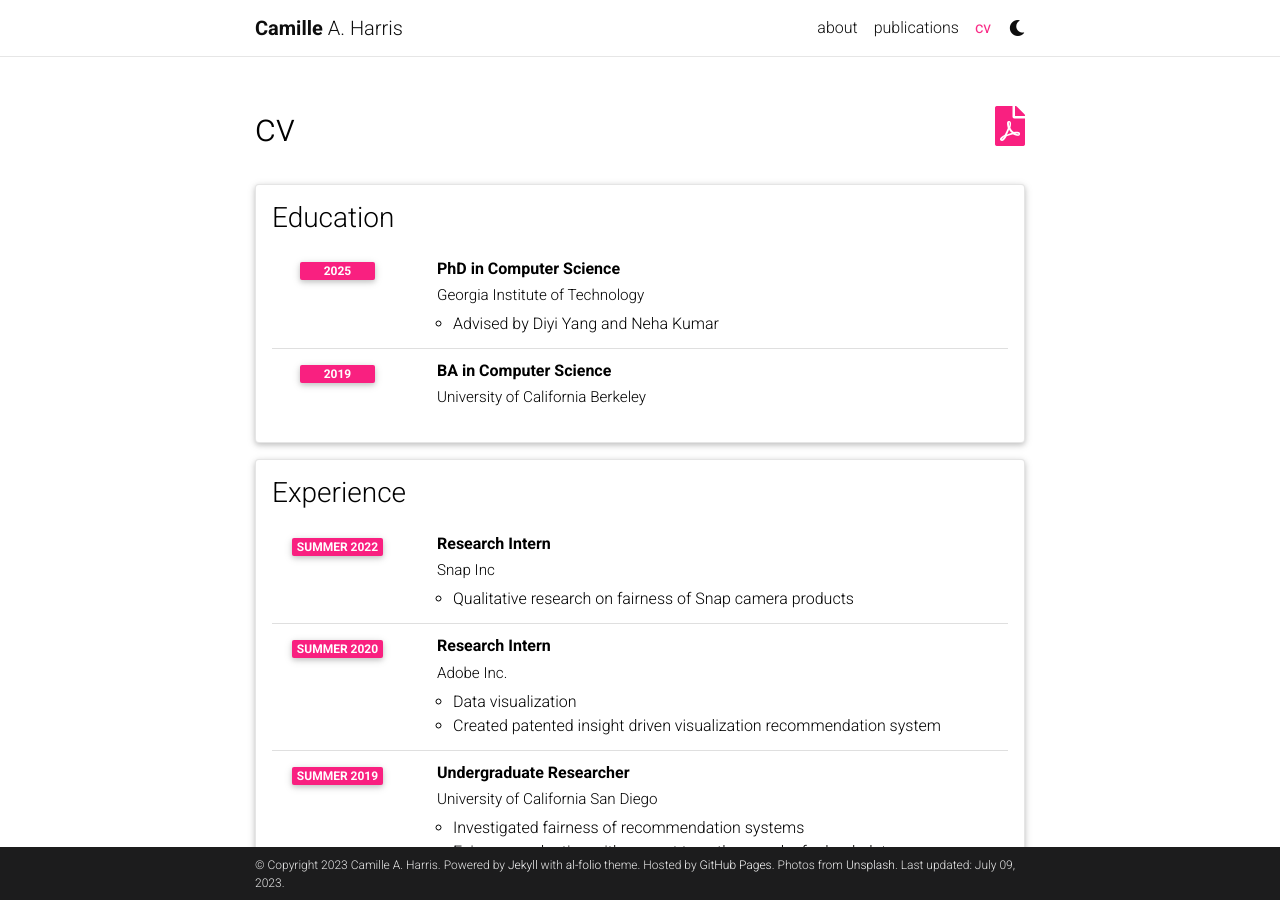
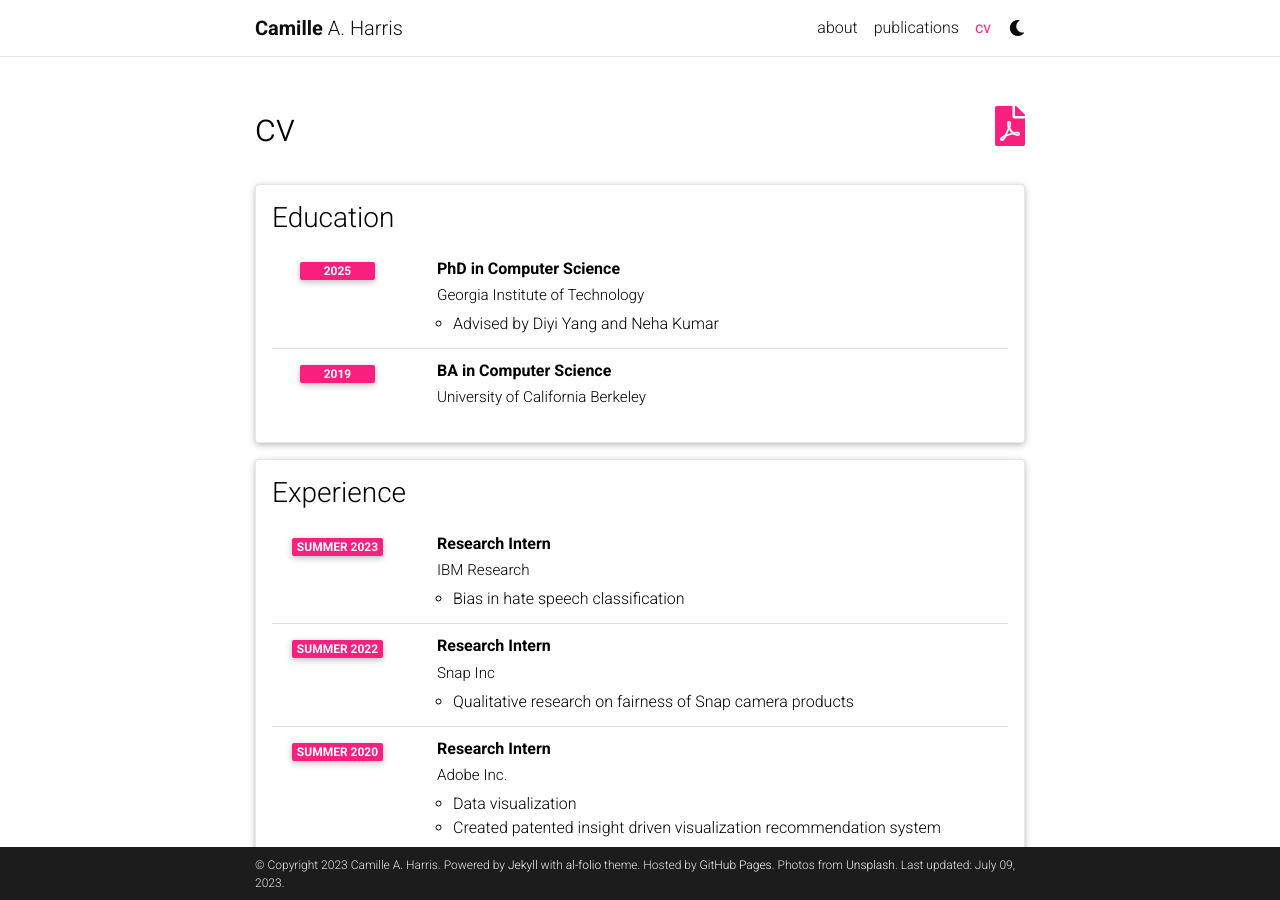
Before and after one commit to camille2019/camille2019.github.io, a Jekyll site: the page built from _pages/cv.md, in a window 1280 px wide and 900 px high. Built offline with Jekyll 4.4.1, drawn with Linux system fonts in a browser that asks for light colours; comment, search, counter and statistics services are not loaded; a style sheet for code colours, icons or effects is not loaded.

Commit message:
Update cv.yml

```diff
--- a/_data/cv.yml
+++ b/_data/cv.yml
@@ -25,10 +25,17 @@
   type: time_table
   contents:
     - title: Research Intern
+      institution: IBM Research
+      year: Summer 2023
+      description:
+        - Bias in hate speech classification
+
+    - title: Research Intern
       institution: Snap Inc
       year: Summer 2022
       description:
         - Qualitative research on fairness of Snap camera products
+
     - title: Research Intern
       institution: Adobe Inc.
       year: Summer 2020
```
